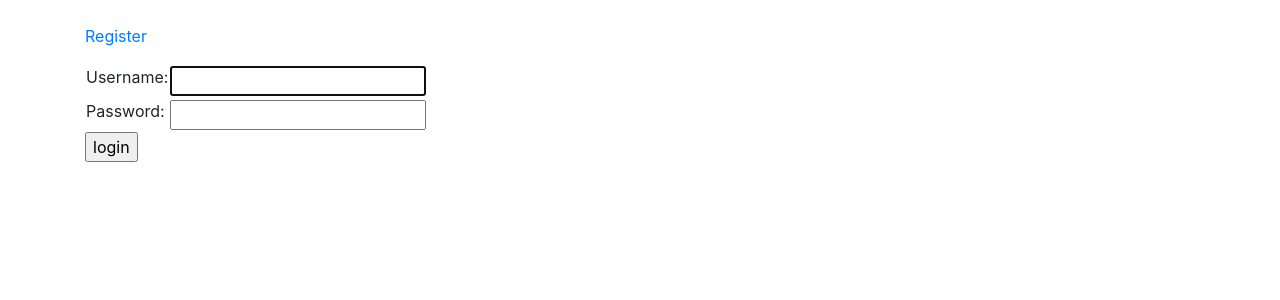
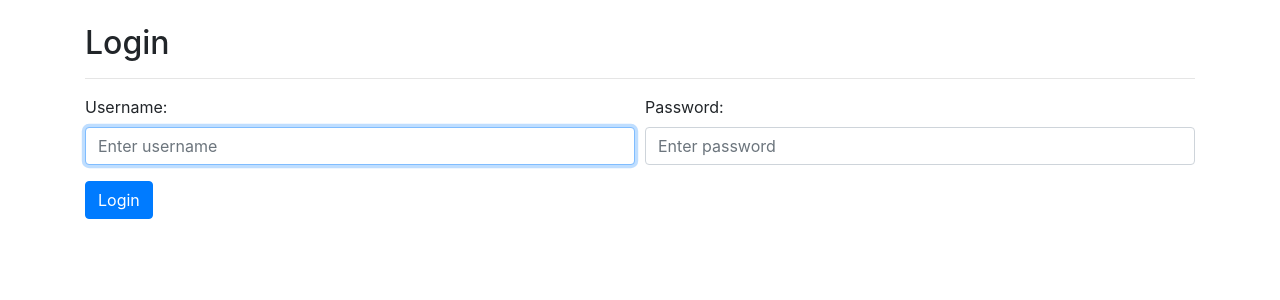
Before and after one commit to artslob/mose, a Django app: page /wizuber/account/login/ in a window 1280 px wide. Shown: the part 56-356 px from the top of the page. Run offline with Django 3.2, Linux system fonts and the light colour scheme; some libraries are stand-ins or nearby versions.

Commit message:
use bootstrap form classes for login inputs

```diff
--- a/templates/wizuber/login.html
+++ b/templates/wizuber/login.html
@@ -5,6 +5,10 @@
 {% endblock %}
 
 {% block content %}
+    <h2>Login</h2>
+
+    <hr>
+
     {% if form.errors %}
         <p>Your username and password didn't match. Please try again.</p>
     {% endif %}
@@ -18,22 +22,19 @@
         {% endif %}
     {% endif %}
 
-    <p><a href="{% url 'wizuber:signup' %}">Register</a></p>
-
     <form method="post" action="{% url 'wizuber:login' %}">
         {% csrf_token %}
-        <table>
-            <tr>
-                <td>{{ form.username.label_tag }}</td>
-                <td>{{ form.username }}</td>
-            </tr>
-            <tr>
-                <td>{{ form.password.label_tag }}</td>
-                <td>{{ form.password }}</td>
-            </tr>
-        </table>
 
-        <input type="submit" value="login"/>
+        <div class="form-row">
+            <div class="form-group col-md-6">
+                {% include 'wizuber/login_form_field.html' with field=form.username placeholder="Enter username" %}
+            </div>
+            <div class="form-group col-md-6">
+                {% include 'wizuber/login_form_field.html' with field=form.password placeholder="Enter password" %}
+            </div>
+        </div>
+
+        <button type="submit" class="btn btn-primary">Login</button>
         <input type="hidden" name="next" value="{{ next }}"/>
     </form>
 {% endblock %}
--- /dev/null
+++ b/templates/wizuber/login_form_field.html
@@ -0,0 +1,15 @@
+{% load widget_tweaks %}
+{% with form=field.form %}
+    {{ field.label_tag }}
+    {% if form.is_bound and field.errors %}
+        {% render_field field class="form-control is-invalid" placeholder=placeholder %}
+        {% for error in field.errors %}
+            <div class="invalid-feedback">{{ error }}</div>
+        {% endfor %}
+    {% else %}
+        {% render_field field class="form-control" placeholder=placeholder %}
+    {% endif %}
+    {% if field.help_text %}
+        <small class="form-text text-muted">{{ field.help_text }}</small>
+    {% endif %}
+{% endwith %}
```
